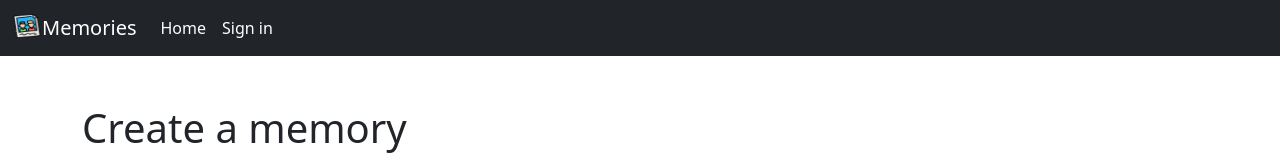
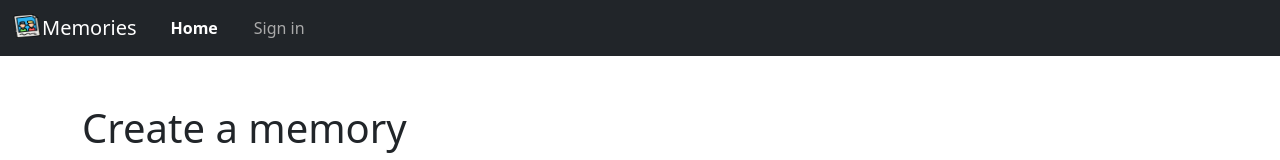
Before and after one commit to iamshubhamjangle/Memories, a React (Vite) app in the folder client/: page / in a window 1280 px wide. Shown: the top 160 px of the page. Built offline with nearby package versions, Linux system fonts and the light colour scheme; no server answers.

Commit message:
added Nav changes, 404 page

```diff
--- a/client/src/App.jsx
+++ b/client/src/App.jsx
@@ -5,6 +5,7 @@ import Nav from "./components/Nav/Nav";
 import Loading from "./components/Utils/Loading";
 import Home from "./components/Home/Home";
 import Auth from "./components/Auth/Auth";
+import NotFound from "./components/Not Found/NotFound";
 
 import "./styles.css";
 
@@ -16,6 +17,7 @@ const App = () => {
       <Routes>
         <Route path="/" element={<Home />} />
         <Route path="/auth" element={<Auth />} />
+        <Route path="*" element={<NotFound />} />
       </Routes>
     </div>
   );
--- a/client/src/components/Nav/Nav.jsx
+++ b/client/src/components/Nav/Nav.jsx
@@ -1,5 +1,5 @@
 import React from "react";
-import { Link } from "react-router-dom";
+import { NavLink } from "react-router-dom";
 
 import memories from "../../assets/memories.png";
 import "./styles.css";
@@ -31,11 +31,11 @@ function Nav() {
         </button>
         <div className="collapse navbar-collapse" id="navbarNavDropdown">
           <ul className="navbar-nav">
-            <li className="nav-link active">
-              <Link to="/">Home</Link>
+            <li className="nav-link">
+              <NavLink to="/">Home</NavLink>
             </li>
-            <li className="nav-link active">
-              <Link to="/auth">Sign in</Link>
+            <li className="nav-link">
+              <NavLink to="/auth">Sign in</NavLink>
             </li>
           </ul>
         </div>
--- a/client/src/components/Nav/styles.css
+++ b/client/src/components/Nav/styles.css
@@ -1,4 +1,17 @@
 li > a {
-  color: white;
+  color: rgb(170, 170, 170);
   text-decoration: none;
+  padding: 5px 10px;
+  border-radius: 10px;
 }
+
+li > a:hover {
+  color: rgb(170, 170, 170);
+  padding: 5px 10px;
+  background-color: rgba(170, 170, 170, 0.25);
+}
+
+.active {
+  color: #fff;
+  font-weight: 600;
+}
--- /dev/null
+++ b/client/src/components/Not Found/NotFound.jsx
@@ -0,0 +1,18 @@
+import React from "react";
+import { useNavigate } from "react-router-dom";
+
+function NotFound() {
+  const navigate = useNavigate();
+
+  return (
+    <div className="text-center">
+      <img src="https://img.freepik.com/free-vector/404-error-abstract-concept-illustration_335657-2243.jpg?w=480"></img>
+      <h3 className="my-5">404 Page Not Found!</h3>
+      <button onClick={() => navigate("/")} className="btn btn-secondary">
+        Go to home page
+      </button>
+    </div>
+  );
+}
+
+export default NotFound;
```
